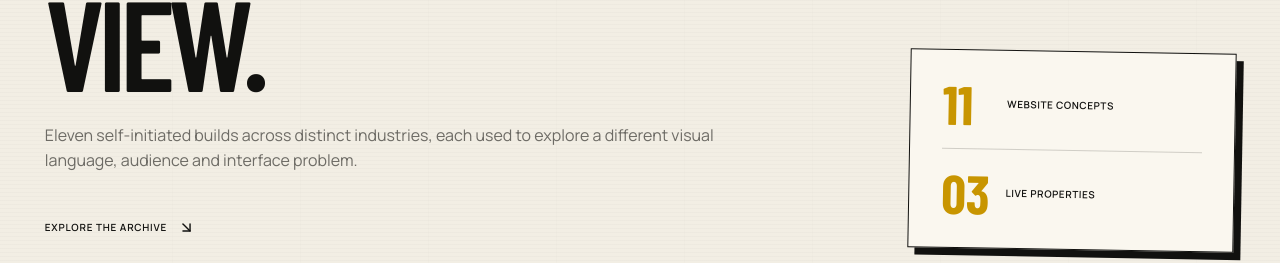
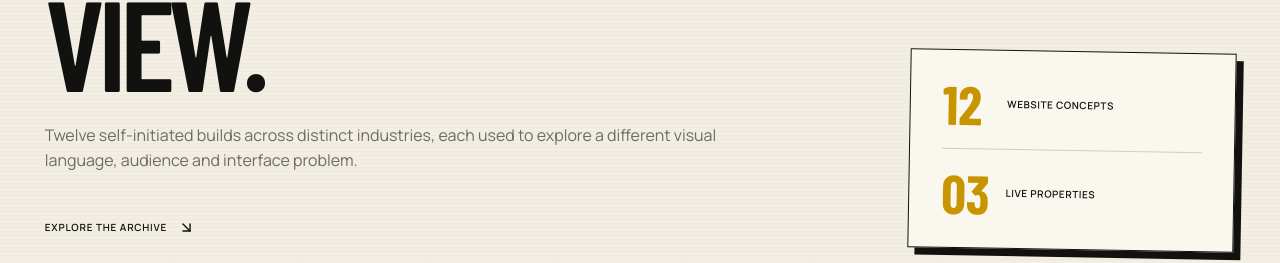
Before and after one commit to synontechsa-hub/Bruce_Gordon, a Next.js app: page /work in a window 1280 px wide. Shown: the part 482-745 px from the top of the page. Built offline with nearby package versions, Linux system fonts and the light colour scheme.

Commit message:
feat: add Lumina Marketing to portfolio archive

```diff
--- a/app/work/page.tsx
+++ b/app/work/page.tsx
@@ -19,15 +19,15 @@ export default function WorkPage() {
       <HomeHeader />
       <main id="main-content">
         <section className={styles.hero} aria-labelledby="work-page-title">
-          <div className={styles.heroGrid} aria-hidden="true"><span>WEB / ARCHIVE</span><span>01-11</span></div>
+          <div className={styles.heroGrid} aria-hidden="true"><span>WEB / ARCHIVE</span><span>01-12</span></div>
           <div className={styles.heroCopy}>
             <span className={styles.kicker}>Selected digital practice</span>
             <h1 id="work-page-title">Websites built with a point of view.</h1>
-            <p>Eleven self-initiated builds across distinct industries, each used to explore a different visual language, audience and interface problem.</p>
+            <p>Twelve self-initiated builds across distinct industries, each used to explore a different visual language, audience and interface problem.</p>
             <a href="#archive">Explore the archive <ArrowDownRight aria-hidden="true" size={17} /></a>
           </div>
           <div className={styles.heroIndex}>
-            <strong>11</strong><span>Website concepts</span><i /><strong>03</strong><span>Live properties</span>
+            <strong>12</strong><span>Website concepts</span><i /><strong>03</strong><span>Live properties</span>
           </div>
         </section>
 
--- a/content/projects.ts
+++ b/content/projects.ts
@@ -36,6 +36,7 @@ export const websiteProjects: WebsiteProject[] = [
   { slug: "swiftpath-logistics", title: "SwiftPath Logistics", category: "Logistics / B2B web", summary: "A globally minded logistics concept focused on clear service navigation, operational confidence and straightforward lead generation.", status: "Self-initiated concept", legacyPath: "/assets/SwiftPath_Logistics/index.html" },
   { slug: "timbercraft-wholesale", title: "TimberCraft Wholesale", category: "Wholesale / Trade utility", summary: "An earthy B2B timber website combining product discovery, sustainable sourcing and a practical volume-calculation tool.", status: "Self-initiated concept", legacyPath: "/assets/TimberCraft_Wholesale/index.html" },
   { slug: "aura-and-echo", title: "Aura & Echo", category: "Luxury audio / Product web", summary: "A high-end audio concept built around immersive typography, premium product presentation and a quiet sense of technical precision.", status: "Self-initiated concept", legacyPath: "/assets/Aura_Echo/index.html" },
+  { slug: "lumina-marketing", title: "Lumina Marketing", category: "Marketing / Growth agency", summary: "A performance-led agency concept combining bold branding, paid-media positioning and strategic narrative design.", status: "Self-initiated concept", legacyPath: "/assets/Lumina_Marketing/index.html" },
 ];
 
 export const liveProperties: LiveProperty[] = [
```
